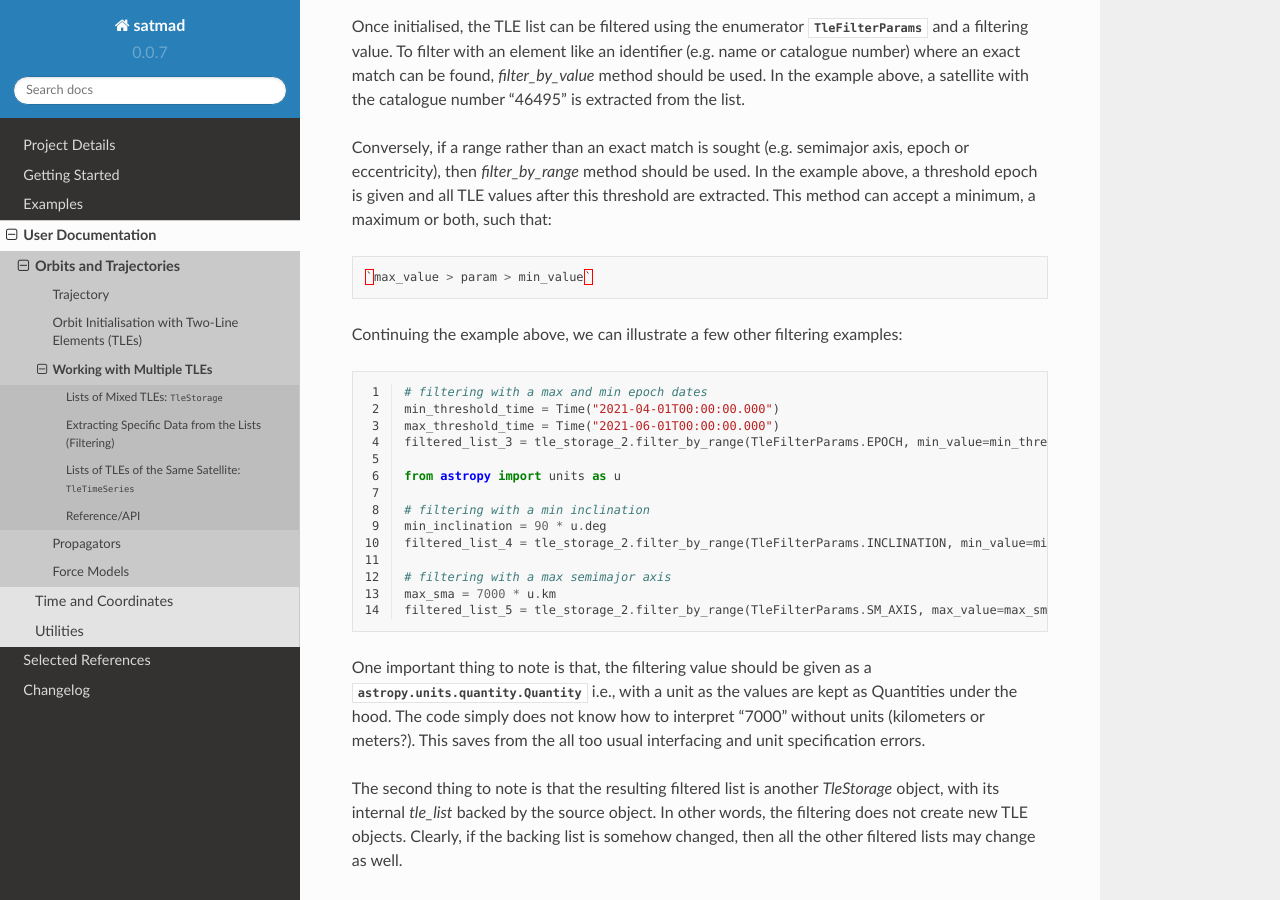
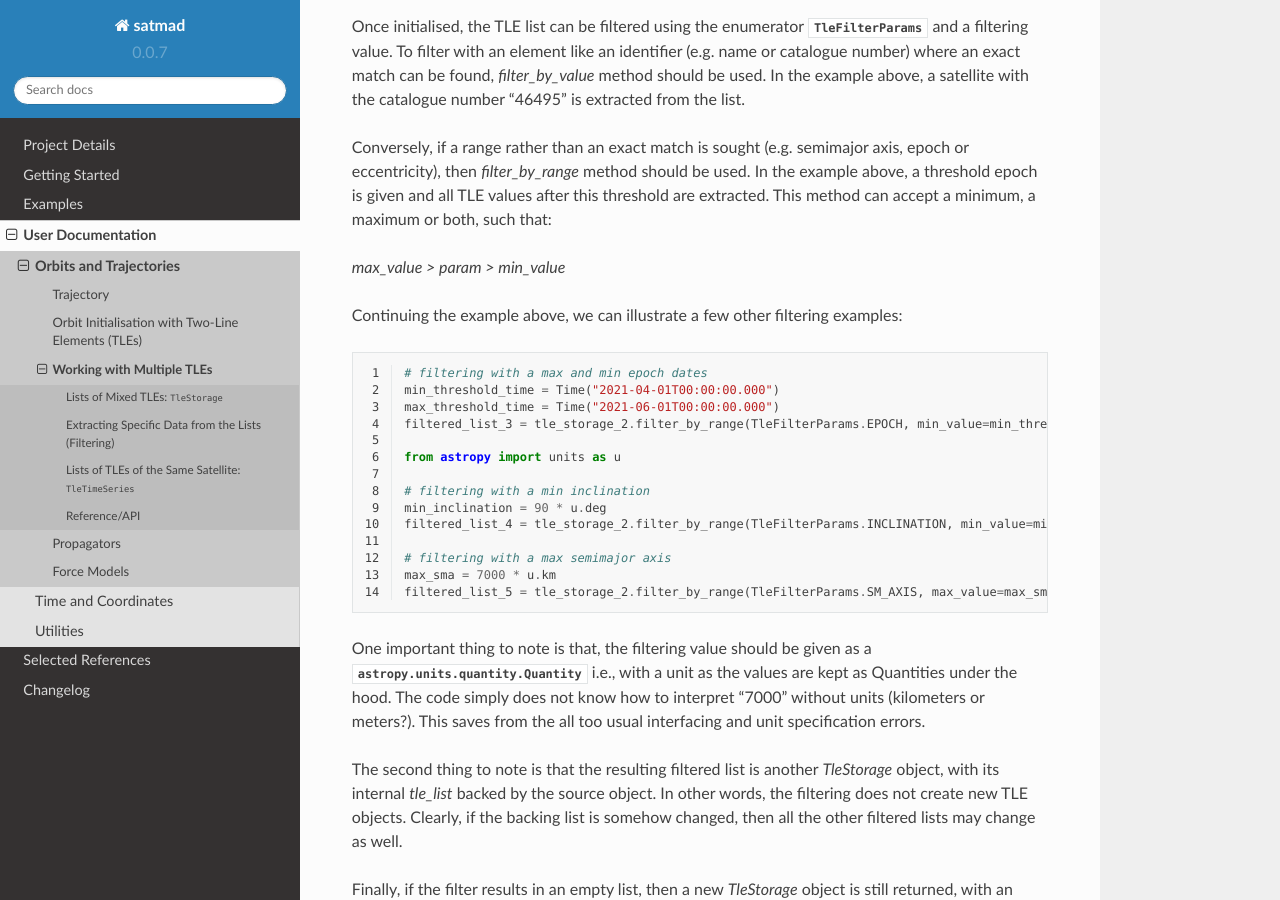
Before and after one commit to egemenimre/satmad, a Sphinx documentation site: the page built from docs/propagation/tle_storage.rst, in a window 1280 px wide and 900 px high, scrolled down 924 px. Built offline with Sphinx 7.4.7 and the Read the Docs theme 2.0.0, drawn with Linux system fonts in a browser that asks for light colours.

Commit message:
fixed structured text error

```diff
--- a/docs/propagation/tle_storage.rst
+++ b/docs/propagation/tle_storage.rst
@@ -52,7 +52,7 @@ catalogue number "46495" is extracted from the list.
 
 Conversely, if a range rather than an exact match is sought (e.g. semimajor axis, epoch or eccentricity),
 then `filter_by_range` method should be used. In the example above, a threshold epoch is given and
-all TLE values after this threshold are extracted. This method can accept a minimum, a maximum or both, such that::
+all TLE values after this threshold are extracted. This method can accept a minimum, a maximum or both, such that:
 
 `max_value > param > min_value`
 
```
